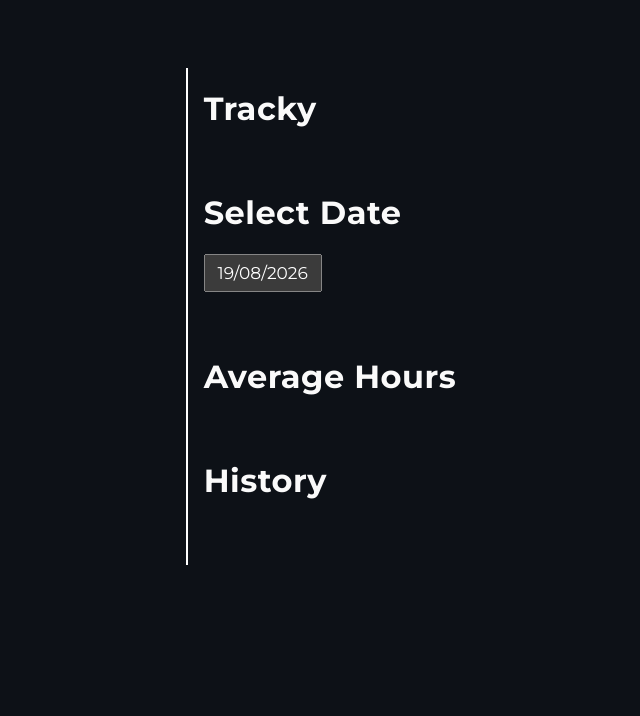
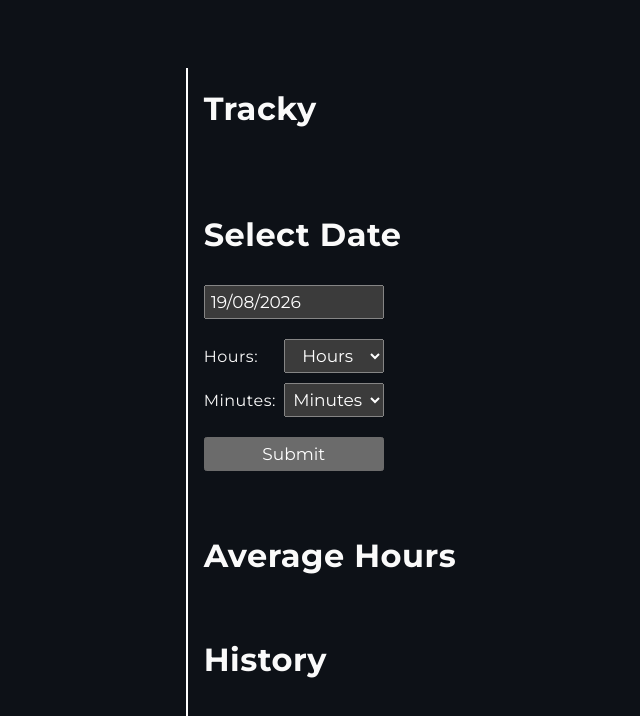
Before and after one commit to Landeryou05/Tracky, a React (Vite) app: page / in a window 1280 px wide. Shown: the top 716 px of the page, without its empty margins (319-959 px from the left). Built offline with nearby package versions, Linux system fonts and the light colour scheme.

Commit message:
Structural changes to date selection and formatting changes

```diff
--- a/src/App.css
+++ b/src/App.css
@@ -14,17 +14,42 @@ Applies font to all elements.
 Styles for element classes.
 */
 .top-div-dateselector{
-  width: 100px;
-  padding: 4px;
+  width: 166px;
   font-size: 17px;
-  text-align: center;
-  padding: 7px;
+  padding: 5px;
+  margin-bottom: 10px;
 }
 
 .content-div {
   border-left: 2px solid #ffffff;
   padding-left: 16px;
   text-align: left;
+}
+
+.time-select{
+  width: 100px;
+  font-size: 17px;
+  padding-top: 5px;
+  padding-bottom: 5px;
+  text-align: center;
+}
+
+.submit-button{
+  width: 180px;
+  font-size: 17px;
+  padding: 5px;
+}
+
+.select-row {
+  display: flex;
+  align-items: center;
+  gap: 10px;
+  margin-bottom: 10px;
+}
+
+.select-row p {
+  margin: 0;
+  width: 70px;
 }
 
 /*
@@ -45,3 +70,10 @@ Styles for element ids.
 #bottom-div{
   margin-bottom: 65px;
 }
+
+#top-div{
+  display: flex;
+  flex-direction: column;
+  gap: 10px;
+  align-items: flex-start; /* or 'center' if you want them centered instead */
+}
--- a/src/App.jsx
+++ b/src/App.jsx
@@ -1,10 +1,18 @@
+// Import React Packages.
 import { useState } from 'react'
+import './App.css'
+
+// Import Components
 import DatePicker from 'react-datepicker'
 import 'react-datepicker/dist/react-datepicker.css'
-import './App.css'
 
 function App() {
+
+  // Rememeber state for date entered by user.
   const [startDate, setStartDate] = useState(new Date())
+
+  const [hours, setHours] = useState('')
+  const [minutes, setMinutes] = useState('')
 
   return (
     <>
@@ -25,6 +33,30 @@ function App() {
         dateFormat="dd/MM/yyyy"
         calendarStartDay={1}
         className='top-div-dateselector'/>
+
+        <div className='hours-select-div'>
+          <div className='select-row'>
+            <p>Hours:</p>
+            <select className="time-select" id="hour-select" value={hours} onChange={(e) => setHours(e.target.value)}>
+              <option value="">Hours</option>
+              {[...Array(13)].map((_, i) => (
+                <option key={i} value={i}>{i}</option>
+              ))}
+            </select>
+          </div>
+
+          <div className='select-row'>
+            <p>Minutes:</p>
+            <select className="time-select" id="minute-select" value={minutes} onChange={(e) => setMinutes(e.target.value)}>
+              <option value="">Minutes</option>
+              {[...Array(60)].map((_, i) => (
+                <option key={i} value={i}>{i}</option>
+              ))}
+            </select>
+          </div>
+        </div>
+
+        <button type="submit" className="submit-button">Submit</button>
       </div>
 
       <div className='middle' id='middle-div'>
```
